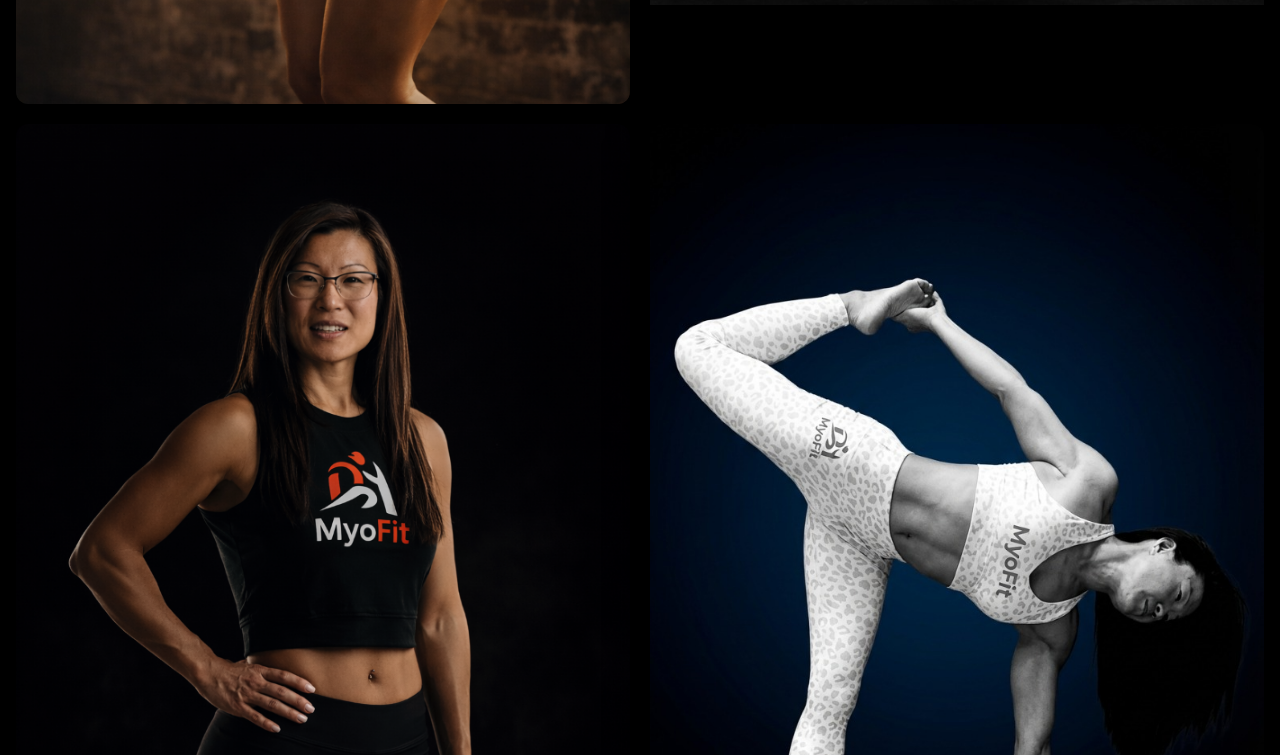
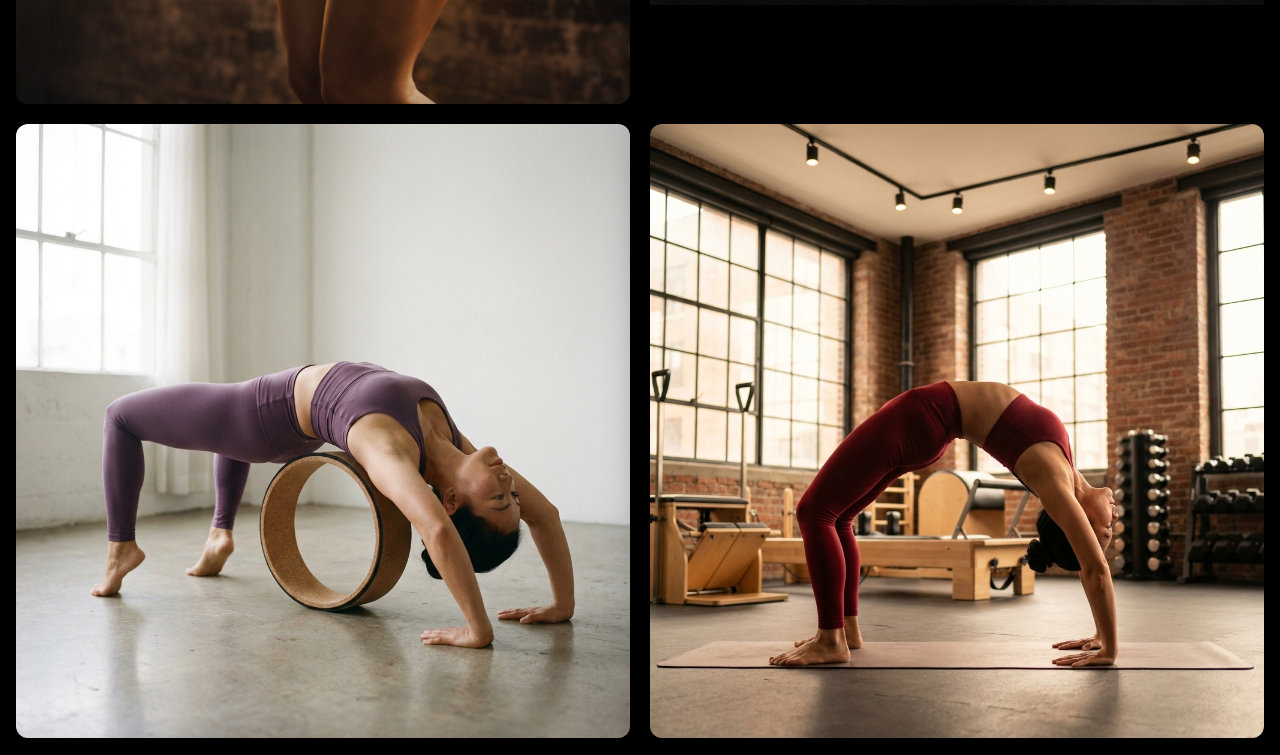
Before and after one commit to cirton86/yolanda-movement-studio, a plain HTML site: page index.html in a window 1280 px wide. Shown: the part 6940-7695 px from the top of the page. Drawn offline with nearby package versions, Linux system fonts and the light colour scheme.

```diff
--- a/index.html
+++ b/index.html
@@ -385,13 +385,13 @@
                   <span class="category-tag">Focus</span>
                   <img src="images/gallery/img2.jpg" class="gallery-image" alt="Focus">
               </div>
-              <div class="gallery-item open-modal cursor-pointer" data-image="images/gallery/yolanda-portrait-myofit.jpg" data-title="Balance" data-message="Finding stability in motion.">
+              <div class="gallery-item open-modal cursor-pointer" data-image="images/gallery/balance-yoga-wheel.png" data-title="Balance" data-message="Finding stability in motion.">
                   <span class="category-tag">Balance</span>
-                  <img src="images/gallery/yolanda-portrait-myofit.jpg" class="gallery-image" alt="Balance">
+                  <img src="images/gallery/balance-yoga-wheel.png" class="gallery-image" alt="Balance">
               </div>
-              <div class="gallery-item open-modal cursor-pointer" data-image="images/gallery/img4.jpg" data-title="Mobility" data-message="Freedom of movement is the ultimate wealth.">
+              <div class="gallery-item open-modal cursor-pointer" data-image="images/gallery/mobility-red-backbend.png" data-title="Mobility" data-message="Freedom of movement is the ultimate wealth.">
                   <span class="category-tag">Mobility</span>
-                  <img src="images/gallery/img4.jpg" class="gallery-image" alt="Mobility">
+                  <img src="images/gallery/mobility-red-backbend.png" class="gallery-image" alt="Mobility">
               </div>
               <div class="gallery-item open-modal cursor-pointer" data-image="images/gallery/img5.jpg" data-title="Flow" data-message="Connecting breath with strength.">
                   <span class="category-tag">Flow</span>
```
Also changed, not shown: movement-library.html (+5 -5 lines), images/gallery/balance-yoga-wheel.png (added), images/gallery/mobility-red-backbend.png (added), images/thumbnails/squat-poster.png (added).
